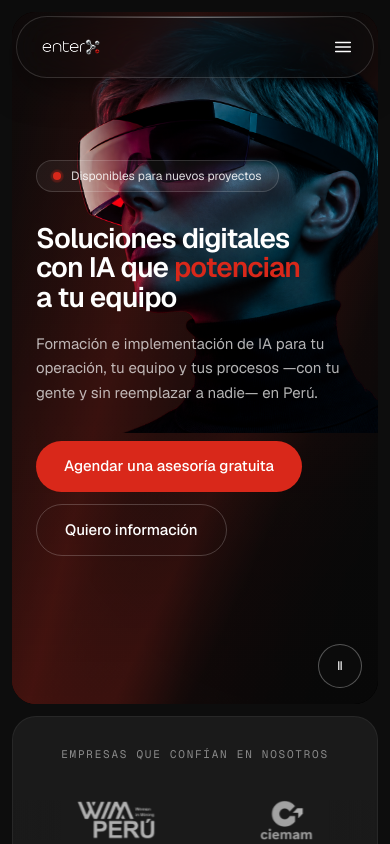
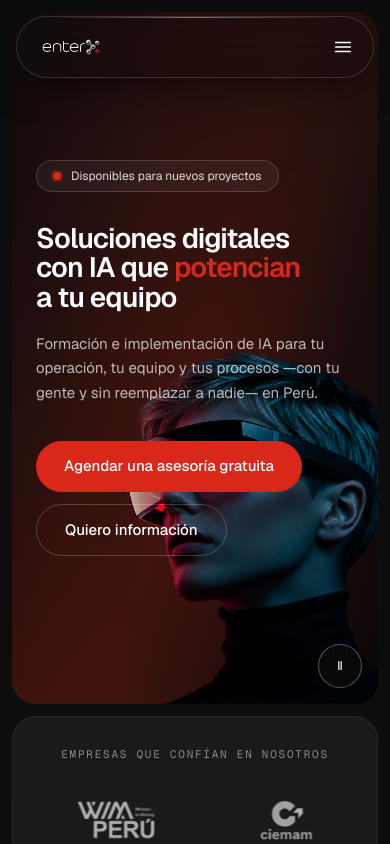
Before and after one commit to entertechschool-admin/enterx.pe, a Next.js app: page / in a window 390 px wide. Shown: the top 844 px of the page. Built offline with nearby package versions, Linux system fonts and the light colour scheme.

Commit message:
fix: tune hero ambient composition

```diff
--- a/components/sections/Hero.tsx
+++ b/components/sections/Hero.tsx
@@ -11,7 +11,7 @@ export function Hero() {
       <div className="relative flex min-h-[82vh] flex-col items-center justify-center overflow-hidden rounded-[24px] bg-black text-surface md:rounded-[32px]">
         <HeroAmbient>
           <div aria-hidden className="absolute inset-0 bg-[linear-gradient(to_bottom,rgba(13,13,13,0.78),rgba(13,13,13,0.62))] md:hidden" />
-          <div aria-hidden className="absolute inset-0 hidden bg-[linear-gradient(to_right,rgba(13,13,13,0.86)_0%,rgba(13,13,13,0.55)_30%,rgba(13,13,13,0.08)_58%,rgba(13,13,13,0)_78%)] md:block" />
+          <div aria-hidden className="absolute inset-0 hidden bg-[linear-gradient(to_right,rgba(13,13,13,0.78)_0%,rgba(13,13,13,0.45)_30%,rgba(13,13,13,0.06)_58%,rgba(13,13,13,0)_78%)] md:block" />
         </HeroAmbient>
 
         <Container className="relative z-10 flex w-full flex-col items-start px-6 py-24 text-left">
--- a/components/ui/HeroAmbient.module.css
+++ b/components/ui/HeroAmbient.module.css
@@ -12,15 +12,16 @@
 }
 
 .lightStage,
-.lightLayer,
-.person {
+.lightLayer {
   position: absolute;
   inset: 0;
 }
 
 .lightStage {
   overflow: hidden;
-  background: #000;
+  background:
+    radial-gradient(ellipse 82% 108% at 52% 54%, rgba(217, 40, 26, 0.34) 0%, rgba(116, 25, 17, 0.25) 34%, transparent 72%),
+    linear-gradient(105deg, #000 0%, #100706 14%, #32100c 28%, #641911 42%, #821f16 52%, #55150f 64%, #210a08 77%, #000 100%);
 }
 
 .lightLayer {
@@ -29,33 +30,35 @@
 }
 
 .primaryBand {
-  inset: -42% -34%;
-  background: linear-gradient(112deg, transparent 23%, rgba(125, 20, 14, 0.22) 35%, rgba(217, 40, 26, 0.72) 47%, rgba(100, 16, 12, 0.18) 59%, transparent 72%);
+  inset: -54% -46%;
+  background: linear-gradient(112deg, transparent 18%, rgba(125, 20, 14, 0.16) 31%, rgba(217, 40, 26, 0.38) 47%, rgba(100, 16, 12, 0.16) 63%, transparent 78%);
   transform: rotate(-9deg) translate3d(-8%, 0, 0);
   animation: ambient-primary 26s ease-in-out infinite alternate;
 }
 
 .secondaryBand {
-  inset: -34% -28%;
-  background: linear-gradient(104deg, transparent 42%, rgba(217, 40, 26, 0.4) 49%, rgba(94, 15, 12, 0.08) 56%, transparent 63%);
+  inset: -48% -40%;
+  background: linear-gradient(104deg, transparent 34%, rgba(217, 40, 26, 0.22) 46%, rgba(94, 15, 12, 0.08) 55%, transparent 68%);
   transform: rotate(12deg) translate3d(14%, 3%, 0);
   animation: ambient-secondary 21s ease-in-out infinite alternate;
 }
 
 .bloom {
-  background: radial-gradient(ellipse at 72% 50%, rgba(217, 40, 26, 0.22), rgba(58, 19, 13, 0.1) 28%, transparent 66%);
-  transform: scale(1.08) translate3d(3%, 0, 0);
-  opacity: 0.72;
+  background: radial-gradient(ellipse 88% 108% at 54% 52%, rgba(217, 40, 26, 0.24), rgba(58, 19, 13, 0.12) 38%, transparent 74%);
+  transform: scale(1.06) translate3d(2%, 0, 0);
+  opacity: 0.78;
   animation: ambient-bloom 19s ease-in-out infinite alternate;
 }
 
 .person {
+  position: absolute;
   z-index: 1;
+  top: auto;
+  right: 0;
+  bottom: 0;
   left: auto;
-  bottom: -12%;
-  width: min(72vw, 790px);
+  width: clamp(560px, 43vw, 720px);
   height: auto;
-  aspect-ratio: 1;
 }
 
 .personImage {
@@ -116,17 +119,17 @@
 
 @media (max-width: 767px) {
   .person {
-    right: -20%;
-    bottom: -14%;
-    width: 108vw;
+    right: -18%;
+    bottom: 0;
+    width: min(92vw, 430px);
   }
 
   .primaryBand {
-    inset: -34% -62%;
+    inset: -44% -68%;
   }
 
   .secondaryBand {
-    inset: -30% -54%;
+    inset: -38% -60%;
   }
 }
 
--- a/components/ui/HeroAmbient.tsx
+++ b/components/ui/HeroAmbient.tsx
@@ -19,7 +19,7 @@ export function HeroAmbient({ children }: { children?: ReactNode }) {
             width={1254}
             height={1254}
             priority
-            sizes="(max-width: 768px) 105vw, 58vw"
+            sizes="(max-width: 768px) 92vw, min(43vw, 720px)"
             className={styles.personImage}
           />
         </div>
--- a/components/ui/HeroAmbientController.tsx
+++ b/components/ui/HeroAmbientController.tsx
@@ -1,7 +1,7 @@
 "use client";
 
 import type { ReactNode } from "react";
-import { useEffect, useState } from "react";
+import { useEffect, useRef, useState } from "react";
 import styles from "./HeroAmbient.module.css";
 
 type MotionState = "running" | "paused";
@@ -11,6 +11,7 @@ export function HeroAmbientController({ children }: { children: ReactNode }) {
   const [inViewport, setInViewport] = useState(false);
   const [documentVisible, setDocumentVisible] = useState(true);
   const [reducedMotion, setReducedMotion] = useState(false);
+  const controllerRef = useRef<HTMLDivElement>(null);
 
   useEffect(() => {
     const media = window.matchMedia("(prefers-reduced-motion: reduce)");
@@ -22,11 +23,11 @@ export function HeroAmbientController({ children }: { children: ReactNode }) {
     media.addEventListener("change", updateMotionPreference);
     document.addEventListener("visibilitychange", updateVisibility);
 
-    const scene = document.querySelector<HTMLElement>(`.${styles.scene}`);
-    const observer = scene
+    const controller = controllerRef.current;
+    const observer = controller
       ? new IntersectionObserver(([entry]) => setInViewport(entry.isIntersecting), { threshold: 0.15 })
       : null;
-    if (scene && observer) observer.observe(scene);
+    if (controller && observer) observer.observe(controller);
 
     return () => {
       media.removeEventListener("change", updateMotionPreference);
@@ -40,6 +41,7 @@ export function HeroAmbientController({ children }: { children: ReactNode }) {
 
   return (
     <div
+      ref={controllerRef}
       className={styles.controller}
       data-motion={motionState}
       data-motion-reduced={reducedMotion ? "true" : "false"}
```
